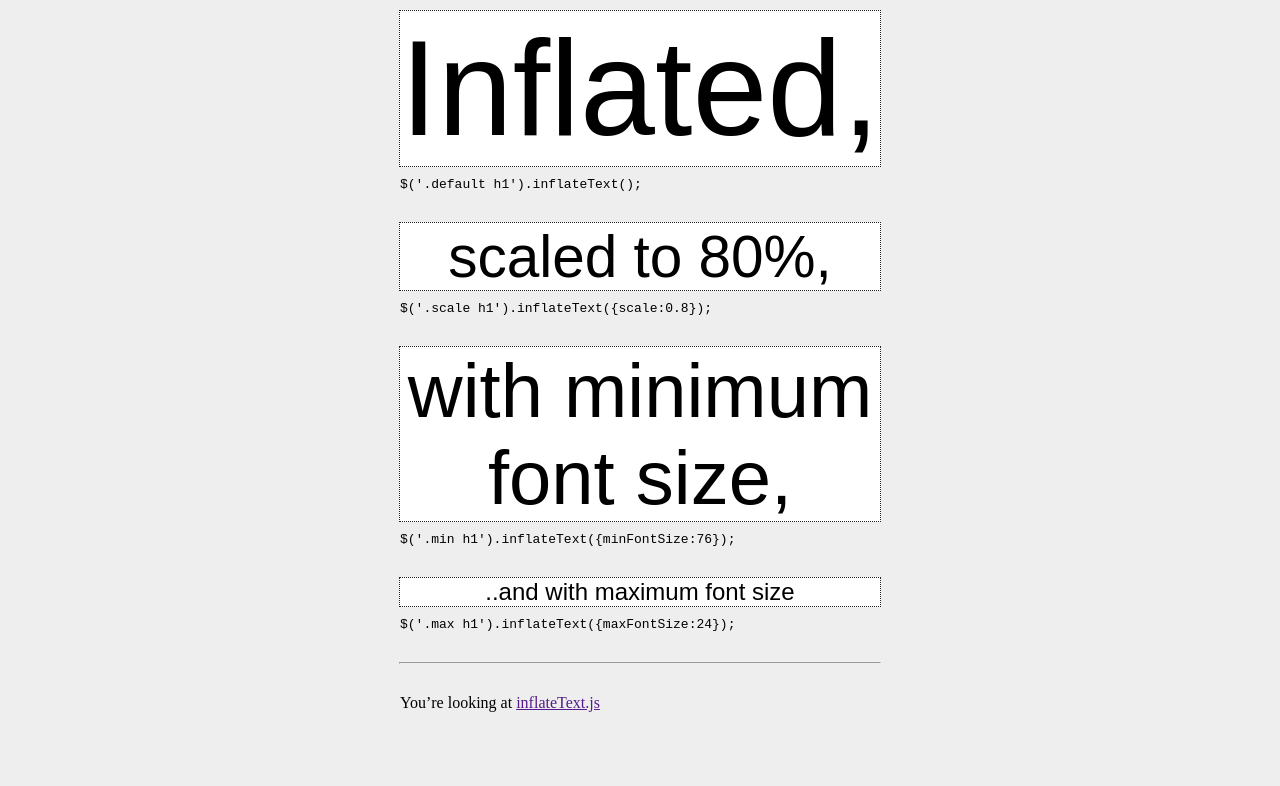
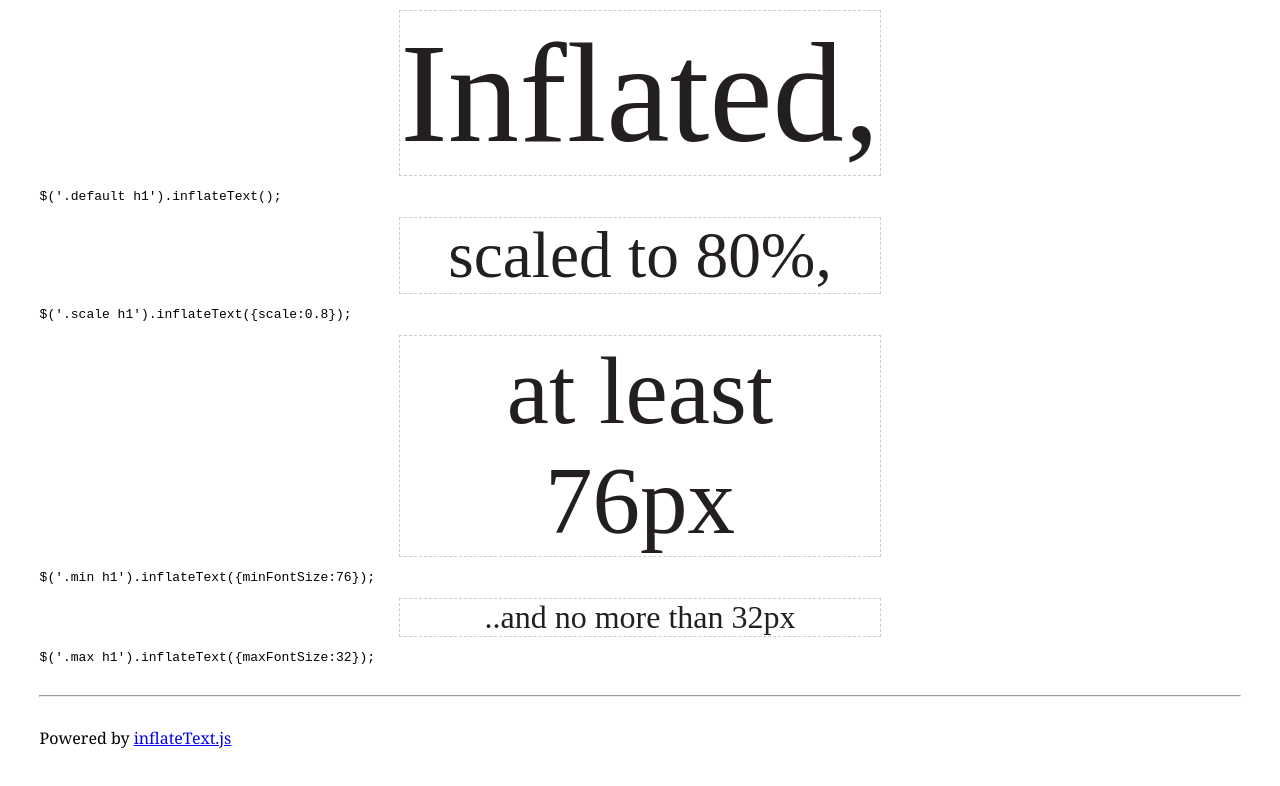
Before and after one commit to rjz/inflateText.js, a plain HTML site: page examples/example.html in a window 1280 px wide. Drawn offline with nearby package versions, Linux system fonts and the light colour scheme; a web font is replaced by a local one.

Commit message:
fixed IE bugs+added debouncing

```diff
--- a/examples/example.html
+++ b/examples/example.html
@@ -1,27 +1,31 @@
 <html>
 <head>
 
+<title>inflateText.js examples</title>
+
+<link href="http://fonts.googleapis.com/css?family=Copse" rel="stylesheet" type="text/css">
 <style type="text/css">
 body {
-	background-color:#eee;
+	background-color:#fff;
+	font-family:georgia, serif;
 }
 
-pre, hr, p {
+.demo, hr, p {
 	margin:0 auto 30px;
-	max-width:480px;
 	width:95%;
 }
 
 h1 {
-	font-family:arial;
+	display:block;
+	font-family:'Copse';
 	font-weight:normal;
 	margin:auto;
 	text-align:center;
 }
 
 .test {
-	background-color:#fff;
-	border:1px dotted #231f20;
+	border:1px dashed #ccc;
+	color:#231f20;
 	margin:10px auto;
 	max-width:480px;
 	width:95%;
@@ -30,6 +34,8 @@ h1 {
 
 </head>
 <body>
+
+<div class="demo">
 
 <div class="test default">
 <h1>Inflated,</h1>
@@ -42,18 +48,20 @@ h1 {
 <pre><code>$('.scale h1').inflateText({scale:0.8});</code></pre>
 
 <div class="test min">
-<h1>with minimum font size,</h1>
+<h1>at least 76px</h1>
 </div>
 <pre><code>$('.min h1').inflateText({minFontSize:76});</code></pre>
 
 <div class="test max">
-<h1>..and with maximum font size</h1>
+<h1>..and no more than 32px</h1>
 </div>
-<pre><code>$('.max h1').inflateText({maxFontSize:24});</code></pre>
+<pre><code>$('.max h1').inflateText({maxFontSize:32});</code></pre>
+
+</div>
 
 <hr />
 
-<p>You&rsquo;re looking at <a href="">inflateText.js</a></p>
+<p>Powered by <a href="https://github.com/rjz/inflateText.js">inflateText.js</a></p>
 
 <script src="https://ajax.googleapis.com/ajax/libs/jquery/1.7.0/jquery.min.js"></script>
 <script src="../src/inflateText.js"></script>
@@ -61,7 +69,7 @@ h1 {
 $('.default h1').inflateText();
 $('.scale h1').inflateText({scale:0.8});
 $('.min h1').inflateText({minFontSize:76});
-$('.max h1').inflateText({maxFontSize:24});
+$('.max h1').inflateText({maxFontSize:32});
 </script>
 </body>
 </html>
--- a/src/inflateText.js
+++ b/src/inflateText.js
@@ -17,21 +17,41 @@
 	$.fn.inflateText = function(options) {
 
 		var settings = {
-			'scale'  : 1,
-			'minFontSize' : Number.NEGATIVE_INFINITY,
-			'maxFontSize' : Number.POSITIVE_INFINITY
-		};
+				'scale'  : 1,
+				'minFontSize' : Number.NEGATIVE_INFINITY,
+				'maxFontSize' : Number.POSITIVE_INFINITY
+			},
+			_debounce = function (callback) {
+
+				var	handle;
+
+				return function() {
+
+					var args = Array.prototype.slice.call(arguments, 1),
+						interval = 100,
+						_test = function() {
+							callback.apply({}, args);
+							handle = null;
+						}
+
+					if (handle) {
+						clearTimeout(handle);
+					}
+					handle = setTimeout(_test, interval);
+				}
+			};
 
 		return this.each(function(){
 
-			var $this = $(this);
+			var $this = $(this),
+				resizer;
 
 			if (options) {
 				$.extend(settings, options);
 			}
 
 			// Remix: resize items based on object width divided by the scaling factor
-			var resizer = function () {
+			resizer = function () {
 
 				var mask = $('<div style="height:1px;overflow:hidden;"></div>')
 						.appendTo('body'),
@@ -39,6 +59,9 @@
 							display:'inline',
 							fontSize:'96px'
 						}).appendTo(mask);
+
+				// scale font down to fix IE bug
+				$this.css('font-size','12pt');
 
 				// update width
 				$this.css('font-size', Math.max(Math.min((settings.scale * 96 * $this.width() / test.width()), parseFloat(settings.maxFontSize)),parseFloat(settings.minFontSize)));
@@ -51,7 +74,7 @@
 			resizer();
 
 			// Call on resize. Opera debounces their resize by default.
-			$(window).resize(resizer);
+			$(window).resize(_debounce(resizer) );
 		});
 	};
 })( jQuery );
```
